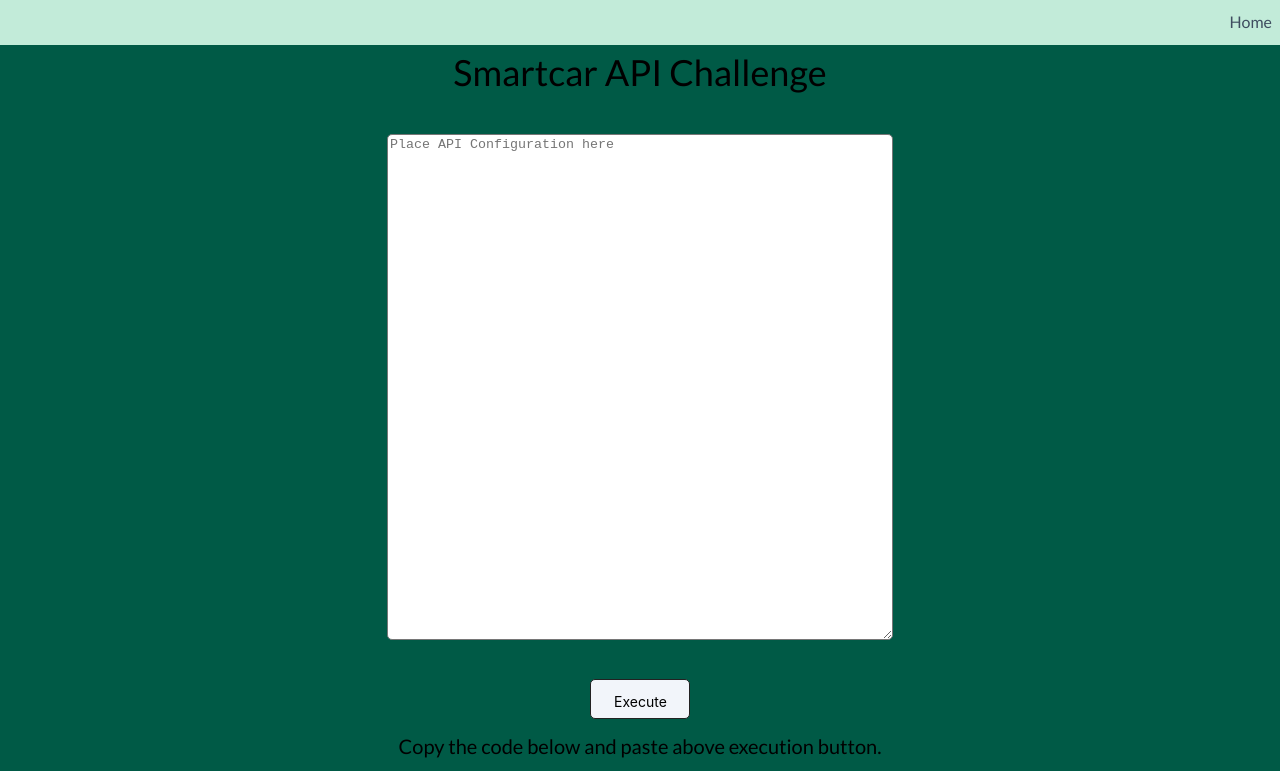
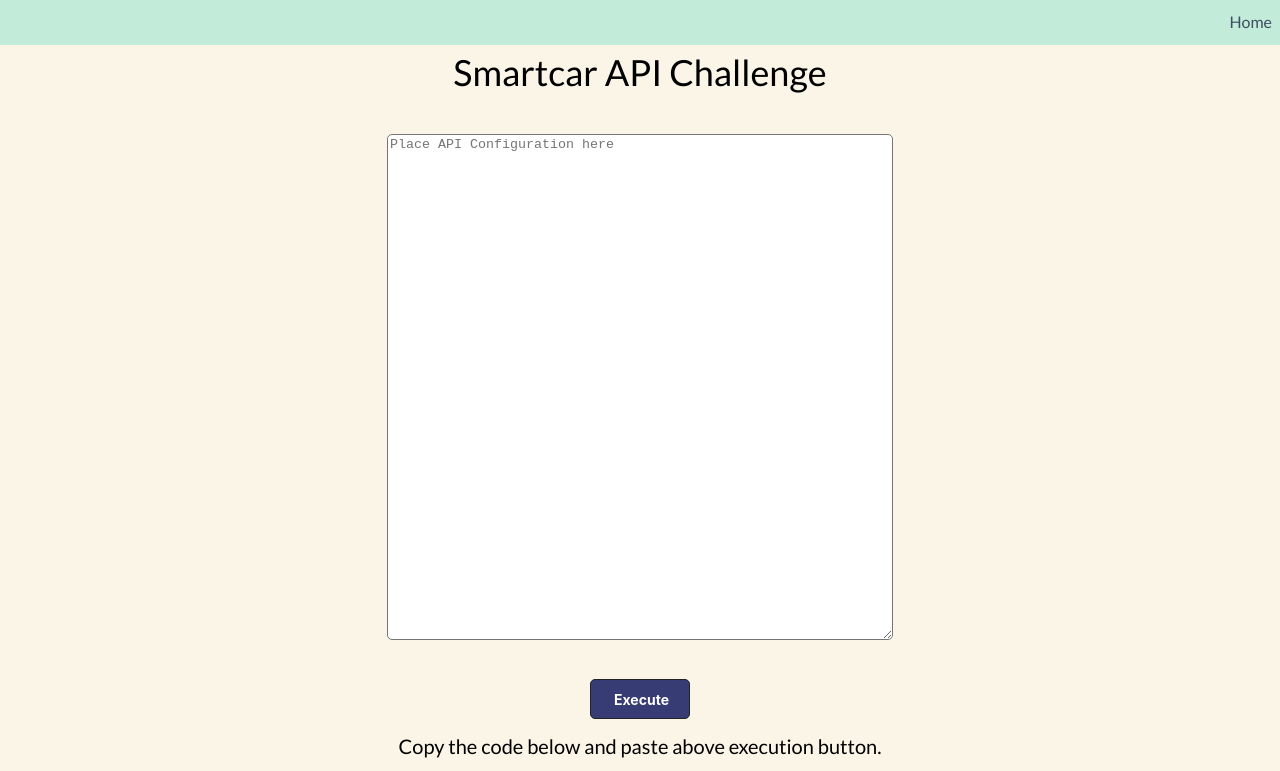
Before and after one commit to jschneringer/smartcar-apichallenge, a React (Create React App) app in the folder client/: page /smartcar-api-explorer in a window 1280 px wide. Shown: the top 771 px of the page. Built offline with nearby package versions, Linux system fonts and the light colour scheme.

Commit message:
updated styling background and buttons

```diff
--- a/client/src/styles/StyledAPIExplorer.js
+++ b/client/src/styles/StyledAPIExplorer.js
@@ -60,12 +60,14 @@
     outline: none;
     cursor: pointer;
     border-radius: 5px;
-    padding: 13px 23px;
+    padding: 11px 23px;
     border: 1px solid #222222;
     font-size: 14px;
-    background: #f2f5fa;
+    font-weight: bold;
+    color: white;
+    background: #383c74;
     :hover {
-      background: #dce7f5;
+      background: #2b819d;
     }
   }
   .submit-button {
--- a/client/src/styles/StyledHome.js
+++ b/client/src/styles/StyledHome.js
@@ -6,7 +6,7 @@
   place-items: center;
   align-items: center;
   gap: 15px;
-  background-color: #005a46;
+  background-color: #faf5e7;
   .title {
     margin-top: 50px;
     margin-bottom: 25px;
@@ -22,15 +22,17 @@
     outline: none;
     cursor: pointer;
     border-radius: 5px;
-    padding: 13px 23px;
+    padding: 11px 23px;
     border: 1px solid #222222;
     font-size: 14px;
-    background: #f2f5fa;
+    font-weight: bold;
+    color: white;
+    background: #383c74;
     :hover {
-      background: #dce7f5;
+      background: #2b819d;
     }
   }submit {
-    width: 300px;
+    width: 500px;
     height: 40px;
   }
   form {
@@ -52,12 +54,12 @@
   .example {
     width: 500px;
     height: 500px;
-    background-color: #3d3d3d;
+    background-color: #383c74;
     align-items: center;
     color: white;
     font-family: monospace;
     padding: 10px;
-    border-radius: 5px;
+    border-radius: 8px;
     font-size: 12px;
     border: 1px solid grey;
   }
```
